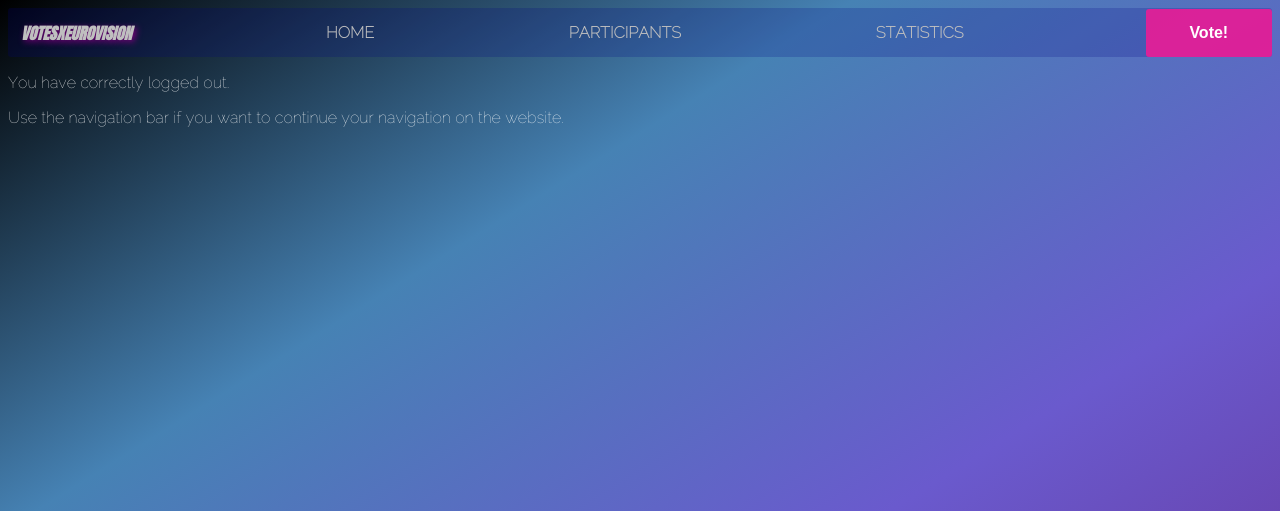
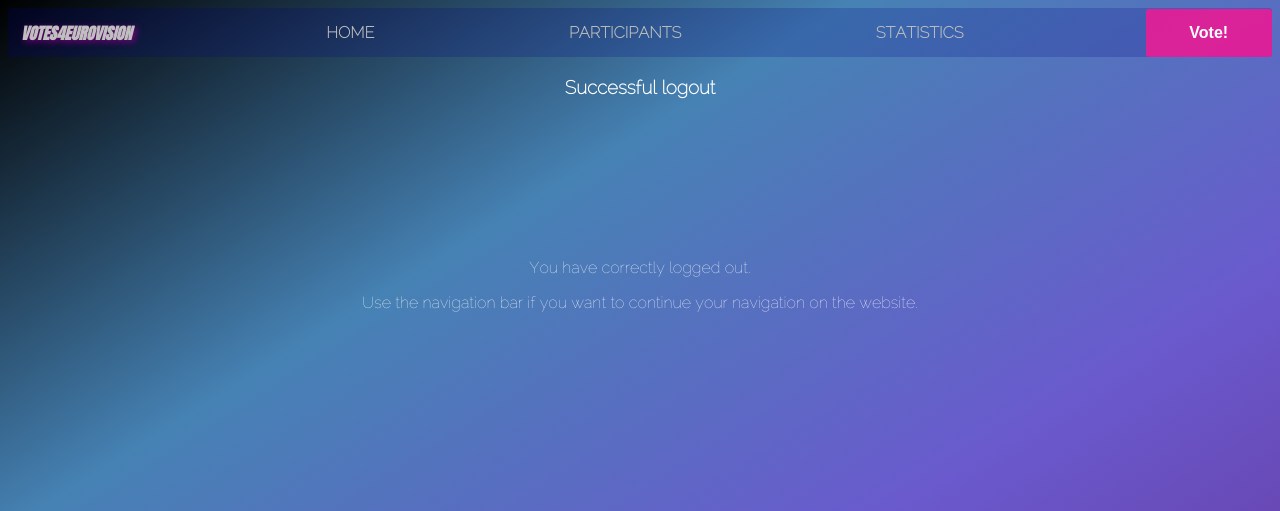
Before and after one commit to francescomarins/WMT-Webpage, a PHP site: page /logout.php in a window 1280 px wide. Shown: the top 511 px of the page. Run offline with PHP 8.4, Linux system fonts and the light colour scheme; data that the repository does not hold is empty.

Commit message:
logo updated

```diff
--- a/login.php
+++ b/login.php
@@ -7,7 +7,7 @@
   <meta http-equiv="Pragma" content="no-cache" />
   <meta http-equiv="Expires" content="0" />
 
-  <title>VOTESxEUROVISION</title>
+  <title>VOTES4EUROVISION</title>
   <link rel="icon" href="img/logo2.png" type="image/png" sizes="any">
   <link rel="stylesheet" href="mycss.css" type="text/css">
   <link rel="stylesheet" href="bg.css" type="text/css">
@@ -30,7 +30,7 @@
 </head>
 <body>
   <nav id="menu">
-    <a class="logo" href="index.php">VOTESxEUROVISION</a>
+    <a class="logo" href="index.php">VOTES4EUROVISION</a>
     <a href="index.php">Home</a>
     <a href="partecipants.php">Participants</a>
     <a href="statistics.php">Statistics</a>
--- a/logout.php
+++ b/logout.php
@@ -7,7 +7,7 @@
   <meta http-equiv="Pragma" content="no-cache" />
   <meta http-equiv="Expires" content="0" />
 
-  <title>VOTESxEUROVISION</title>
+  <title>VOTES4EUROVISION</title>
   <link rel="icon" href="img/logo2.png" type="image/png" sizes="any">
   <link rel="stylesheet" href="mycss.css" type="text/css">
   <link rel="stylesheet" href="bg.css" type="text/css">
@@ -21,12 +21,15 @@
 </head>
 <body>
   <nav id="menu">
-    <a class="logo" href="index.php">VOTESxEUROVISION</a>
+    <a class="logo" href="index.php">VOTES4EUROVISION</a>
     <a href="index.php">Home</a>
     <a href="partecipants.php">Participants</a>
     <a href="statistics.php">Statistics</a>
     <button type="button" class="vote" name="vote" onclick="document.location='votes.php';">Vote!</button>
   </nav>
-  <p>You have correctly logged out.</p>
-  <p>Use the navigation bar if you want to continue your navigation on the website.</p>
+  <h3>Successful logout</h3>
+  <div class="align-center">
+    <p>You have correctly logged out.</p>
+    <p>Use the navigation bar if you want to continue your navigation on the website.</p>
+  </div>
 </body>
--- a/mycss.css
+++ b/mycss.css
@@ -34,6 +34,11 @@ body {
   font-family: "Raleway Thin";
   color: white;
 }
+
+.skip-to-main-content {
+  display: none;
+}
+
 nav {
   z-index: 999;
   background: rgb(0,0,128, 0.2);
@@ -280,8 +285,10 @@ summary[name="1"], summary[name="2"], summary[name="3"] {
 footer {
   text-align: center;
 }
-@media screen and (max-width: 800px) {
-  iframe { width: 100%; height: 100%; }
+
+.align-center {
+  text-align: center;
+  margin-top: 20vh;
 }
 
 @media screen and (max-width: 600px) {
--- a/partecipants.php
+++ b/partecipants.php
@@ -7,7 +7,7 @@
   <meta http-equiv="Pragma" content="no-cache" />
   <meta http-equiv="Expires" content="0" />
 
-  <title>VOTESxEUROVISION</title>
+  <title>VOTES4EUROVISION</title>
   <link rel="icon" href="img/logo2.png" type="image/png" sizes="any">
   <link rel="stylesheet" href="mycss.css" type="text/css">
   <script type="text/javascript" src="javascript.js"></script>  <?php
@@ -31,7 +31,7 @@
 
 <body>
   <nav id="menu">
-    <a class="logo" href="index.php">VOTESxEUROVISION</a>
+    <a class="logo" href="index.php">VOTES4EUROVISION</a>
     <a href="index.php">Home</a>
     <a href="partecipants.php" class="currentpage">Participants</a>
     <a href="statistics.php">Statistics</a>
--- a/registration.php
+++ b/registration.php
@@ -7,7 +7,7 @@
   <meta http-equiv="Pragma" content="no-cache" />
   <meta http-equiv="Expires" content="0" />
 
-  <title>VOTESxEUROVISION</title>
+  <title>VOTES4EUROVISION</title>
   <link rel="icon" href="img/logo2.png" type="image/png" sizes="any">
   <link rel="stylesheet" href="mycss.css" type="text/css">
   <link rel="stylesheet" href="bg.css" type="text/css">
@@ -35,7 +35,7 @@
 </head>
 <body>
   <nav id="menu">
-    <a class="logo" href="index.php">VOTESxEUROVISION</a>
+    <a class="logo" href="index.php">VOTES4EUROVISION</a>
     <a href="index.php">Home</a>
     <a href="partecipants.php">Participants</a>
     <a href="statistics.php">Statistics</a>
--- a/statistics.php
+++ b/statistics.php
@@ -6,7 +6,7 @@
   <meta http-equiv="Pragma" content="no-cache" />
   <meta http-equiv="Expires" content="0" />
 
-  <title>VOTESxEUROVISION</title>
+  <title>VOTES4EUROVISION</title>
   <link rel="icon" href="img/logo2.png" type="image/png" sizes="any">
   <link rel="stylesheet" href="mycss.css" type="text/css">
   <script src="plotly-2.9.0.min.js"></script>
@@ -106,7 +106,7 @@
 </head>
 <body>
   <nav id="menu">
-    <a class="logo" href="index.php">VOTESxEUROVISION</a>
+    <a class="logo" href="index.php">VOTES4EUROVISION</a>
     <a href="index.php">Home</a>
     <a href="partecipants.php">Participants</a>
     <a href="statistics.php" class="currentpage">Statistics</a>
--- a/votes.php
+++ b/votes.php
@@ -7,7 +7,7 @@
   <meta http-equiv="Pragma" content="no-cache" />
   <meta http-equiv="Expires" content="0" />
 
-  <title>VOTESxEUROVISION</title>
+  <title>VOTES4EUROVISION</title>
   <link rel="icon" href="img/logo2.png" type="image/png" sizes="any">
   <link rel="stylesheet" href="mycss.css" type="text/css">
   <link rel="stylesheet" href="bg.css" type="text/css">
```
Also changed, not shown: index.php (+4 -3 lines).
